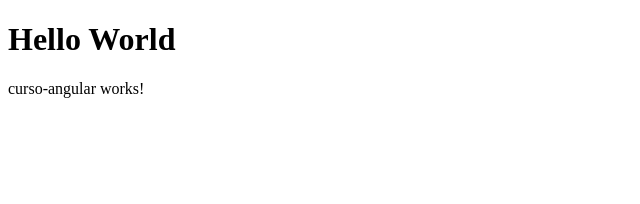
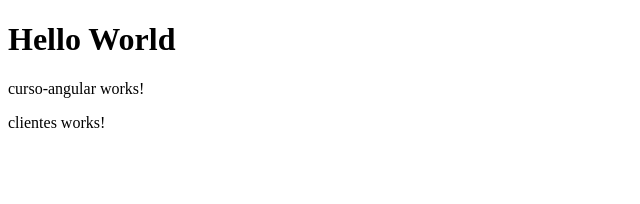
Before and after one commit to luispaulobrito/Fullstack-Angular-e-SpringBoot, an Angular app in the folder 01 - Projeto/clientes-app/: page / in a window 1280 px wide. Shown: the top 204 px of the page, without its empty margins (0-640 px from the left). Built offline with nearby package versions, Linux system fonts and the light colour scheme.

Commit message:
modulo clientes adicionado

```diff
--- a/01 - Projeto/clientes-app/src/app/app.component.html
+++ b/01 - Projeto/clientes-app/src/app/app.component.html
@@ -1,2 +1,3 @@
 <hello></hello>
 <app-curso-angular></app-curso-angular>
+<app-clientes></app-clientes>
--- a/01 - Projeto/clientes-app/src/app/app.module.ts
+++ b/01 - Projeto/clientes-app/src/app/app.module.ts
@@ -4,6 +4,7 @@
 import { AppComponent } from './app.component';
 import { HelloComponent } from "./hello/hello.component";
 import { CursoAngularComponent } from './curso-angular/curso-angular.component';
+import { ClientesModule } from "./clientes/clientes.module";
 
 @NgModule({
   declarations: [
@@ -12,7 +13,8 @@
     CursoAngularComponent
   ],
   imports: [
-    BrowserModule
+    BrowserModule,
+    ClientesModule
   ],
   providers: [],
   bootstrap: [AppComponent]
--- /dev/null
+++ b/01 - Projeto/clientes-app/src/app/clientes/clientes.component.html
@@ -0,0 +1 @@
+<p>clientes works!</p>
```
Also changed, not shown: 01 - Projeto/clientes-app/src/app/clientes/clientes.component.ts (added, +10 -0 lines), 01 - Projeto/clientes-app/src/app/clientes/clientes.module.ts (added, +16 -0 lines), 01 - Projeto/clientes-app/src/app/clientes/clientes.component.css (added), 1 other file (tests, documents, lock files or other folders).
